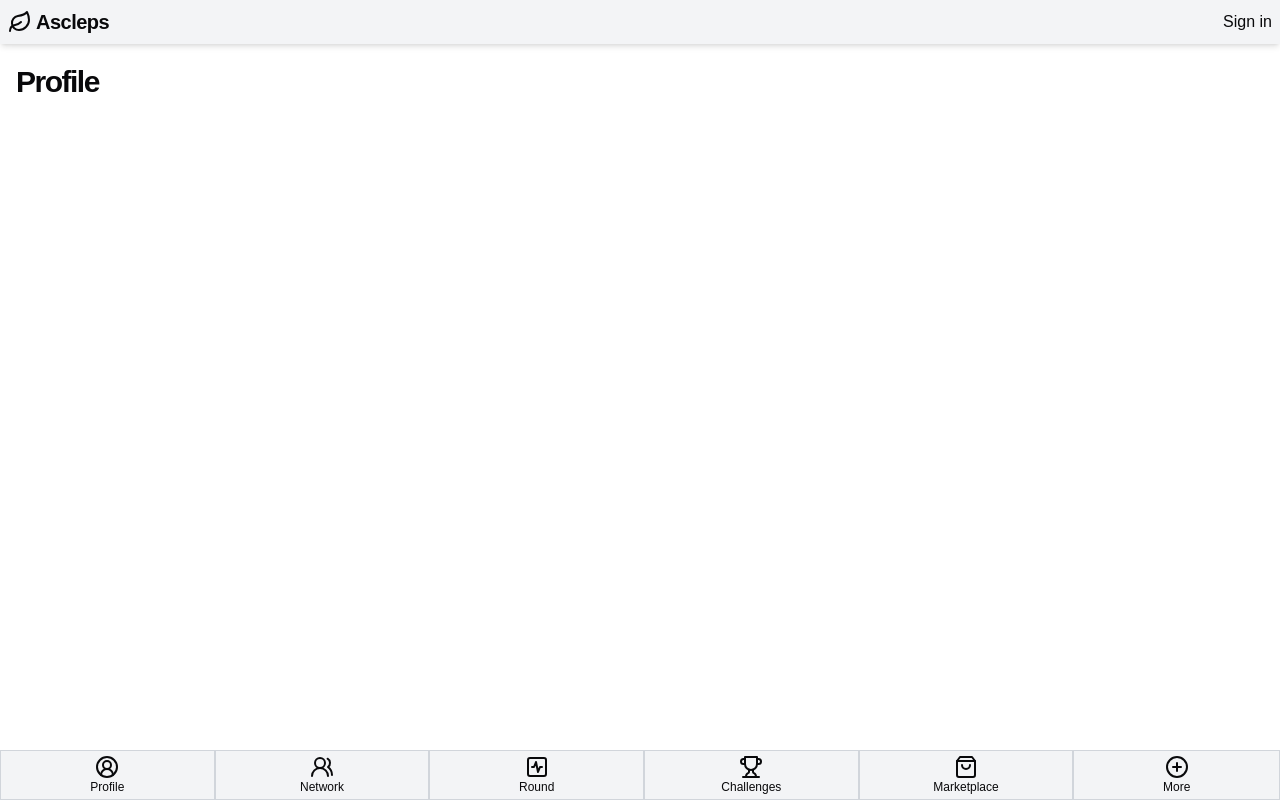
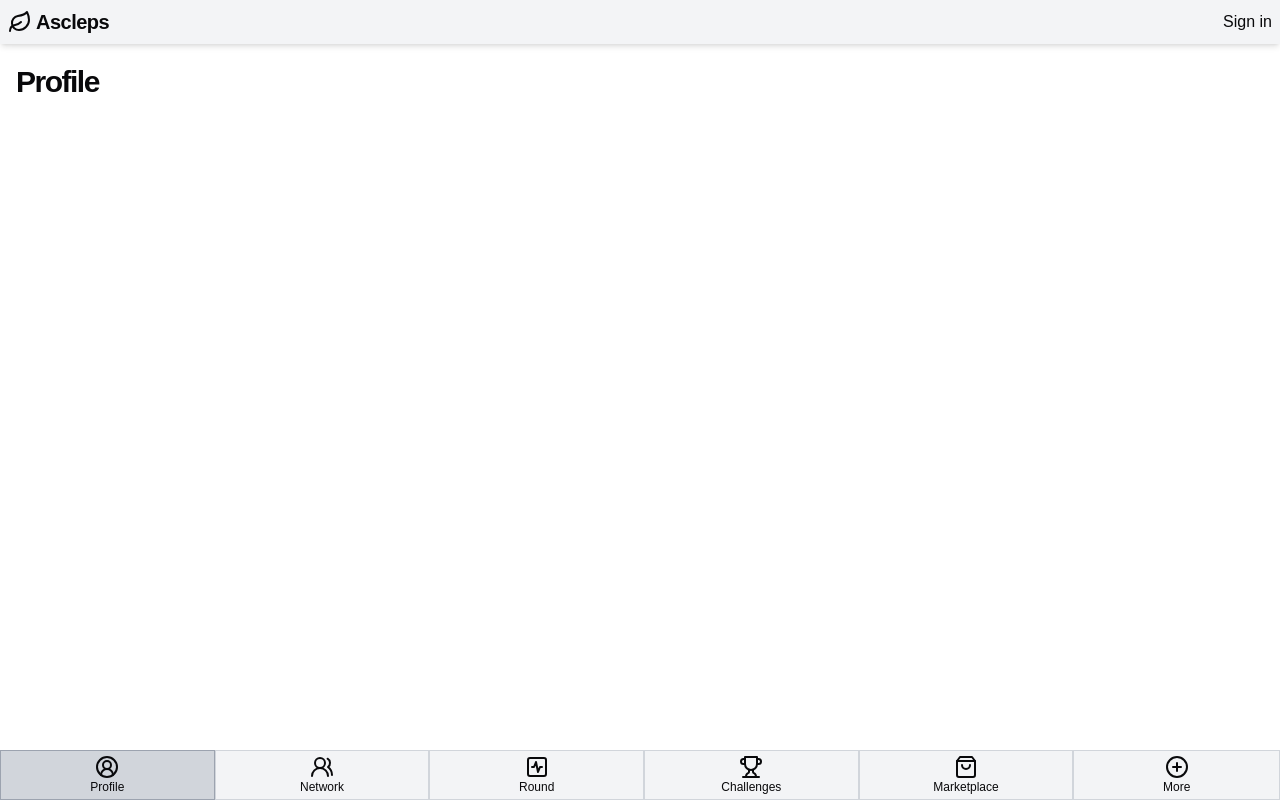
Before and after one commit to bahiensed/ascleps, a Next.js app: page /profile in a window 1280 px wide. Built offline with nearby package versions, Linux system fonts and the light colour scheme; no server answers.

Commit message:
feat: add pathname isActive

```diff
--- a/src/components/Footer/index.tsx
+++ b/src/components/Footer/index.tsx
@@ -15,14 +15,18 @@ const Footer = () => {
   return (
     <div className="bottom-0 fixed flex w-full bg-gray-100 whitespace-nowrap z-50">
       {footerLinks.map((footerLink) => {
-        const isActive = (footerLink.href.length > 1 && pathname.startsWith(footerLink.href)) || pathname === footerLink.href;
+        const isActive = (footerLink.href.length > 1 && pathname.includes(footerLink.href)) || pathname === footerLink.href;
 
         return (
           <Link
             key={footerLink.name}
             href={footerLink.href}
-            className="border border-gray-300 flex flex-1 flex-col items-center p-1 hover:bg-gray-400/40"
-            >
+            className={`${
+              isActive
+                ? "bg-gray-300 border-gray-400"
+                : ""
+            } border border-gray-300 flex flex-1 flex-col items-center p-1 hover:bg-gray-400/40`}
+          >
             <footerLink.icon />
             <small className="text-xs font-medium">{footerLink.name}</small>
           </Link>
```
